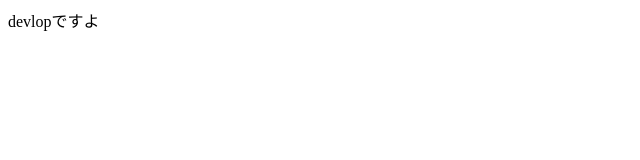
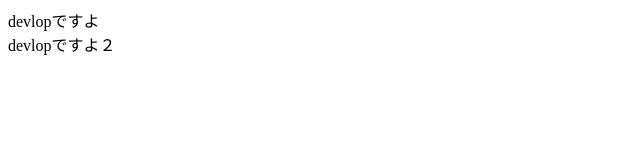
Before and after one commit to sakana-san/rebaseCheck, a plain HTML site: page index.html in a window 1280 px wide. Shown: the whole page, without its empty margins (0-640 px from the left). Drawn offline with Linux system fonts and the light colour scheme.

Commit message:
developこみっと

```diff
--- a/index.html
+++ b/index.html
@@ -7,5 +7,6 @@
 </head>
 <body>
 	<div>devlopですよ</div>
+	<div>devlopですよ２</div>
 </body>
 </html>
```
